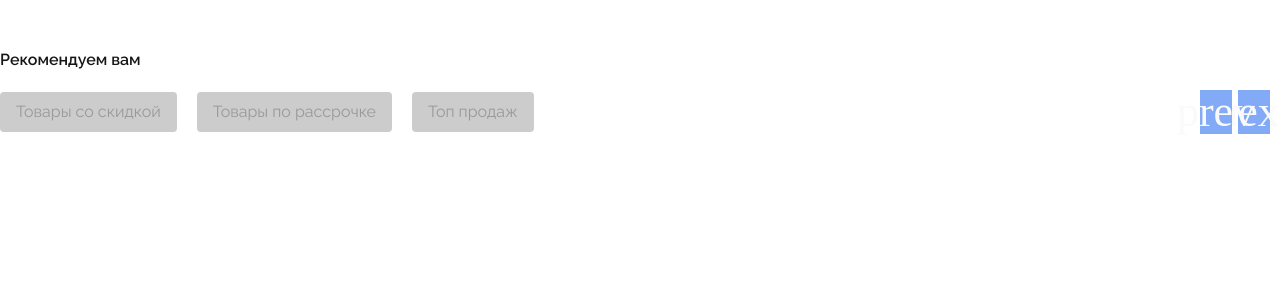
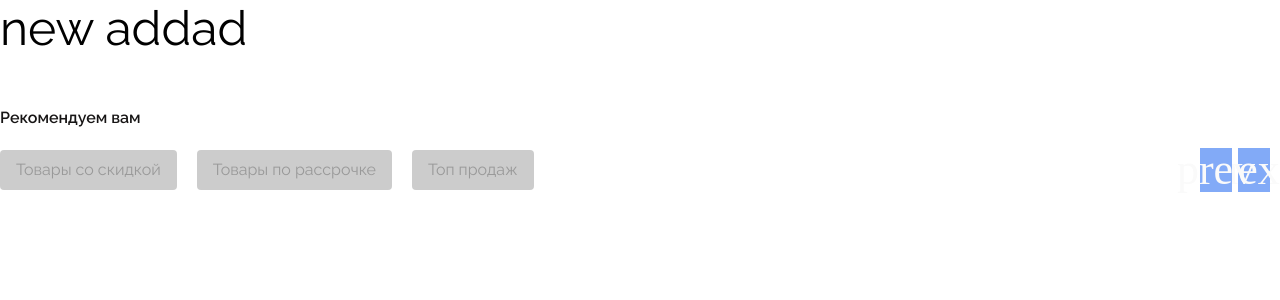
Before and after one commit to Otabek1990/uniboom-app, a React (Create React App) app: page / in a window 1280 px wide. Shown: the top 300 px of the page. Built offline with nearby package versions, Linux system fonts and the light colour scheme.

Commit message:
Unibbom fixed Slider

```diff
--- a/src/App.js
+++ b/src/App.js
@@ -8,6 +8,7 @@ import New from './Components/ProductSlider/newProduct.jsx'
 function App() {
   return (
     <div className="">
+      <h1>new addad</h1>
       <Slider />
       <New />
     </div>
```
